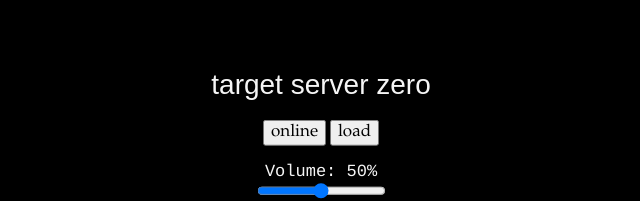
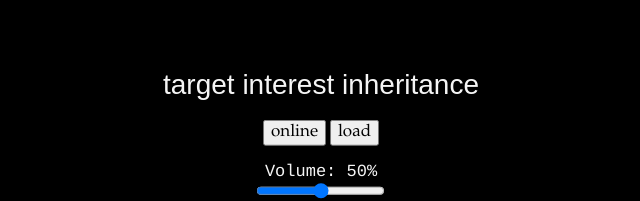
Before and after one commit to pparocza/target_equals_blank, a plain HTML site: page index.html in a window 1280 px wide. Shown: the part 236-437 px from the top of the page, without its empty margins (319-959 px from the left). Drawn offline with Linux system fonts and the light colour scheme.

Commit message:
change title

```diff
--- a/index.html
+++ b/index.html
@@ -1,7 +1,7 @@
  <!DOCTYPE html>
 <html>
 <head>
-	<title>target_server_zero</title>
+	<title>target interest inheritance</title>
 </head>
 <body class="bodyElement">
 
@@ -38,7 +38,7 @@
 
 	<div class="container">
 
-    <h1 align="center"><font color="whitesmoke">target server zero</font></h1>
+    <h1 align="center"><font color="whitesmoke">target interest inheritance</font></h1>
 
     <p align="center"><button class="online">online</button> <button class="start">load</button></p>
 
```
